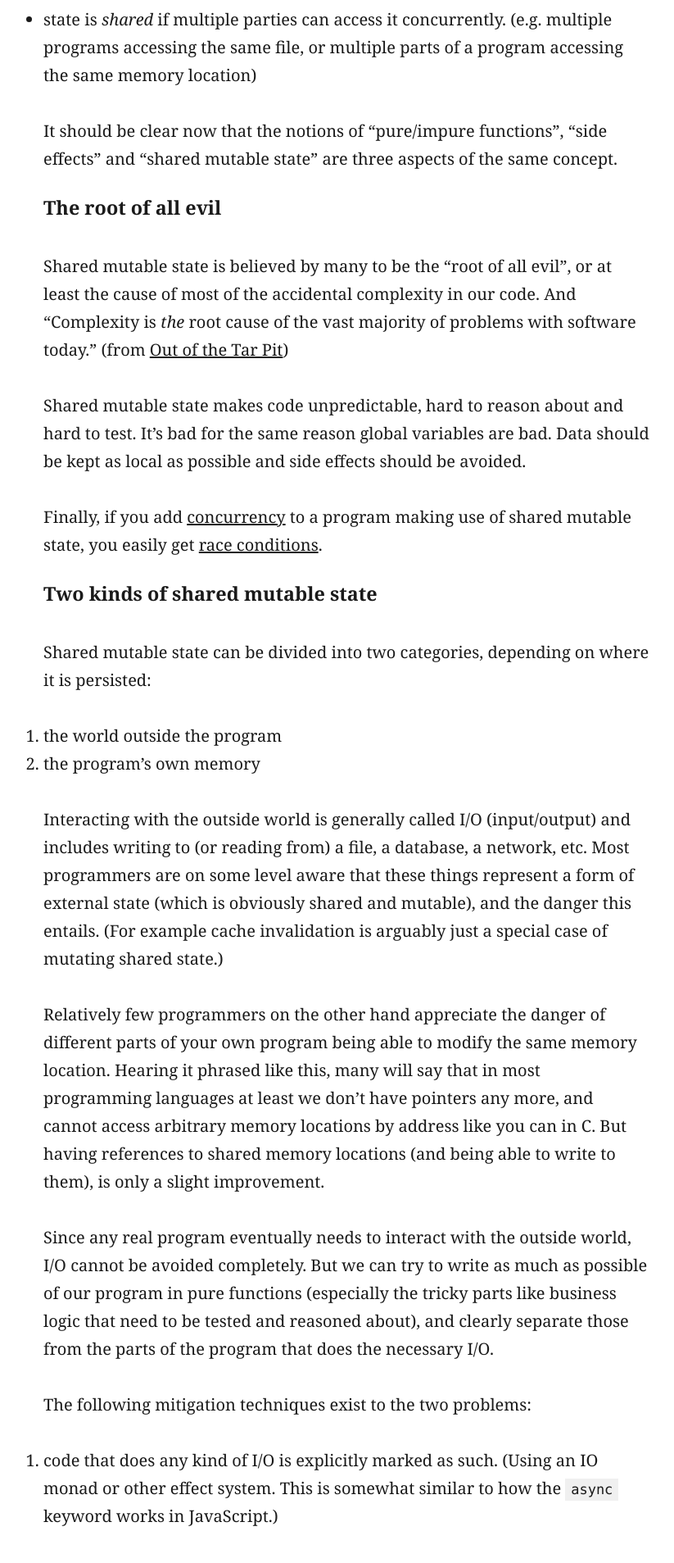
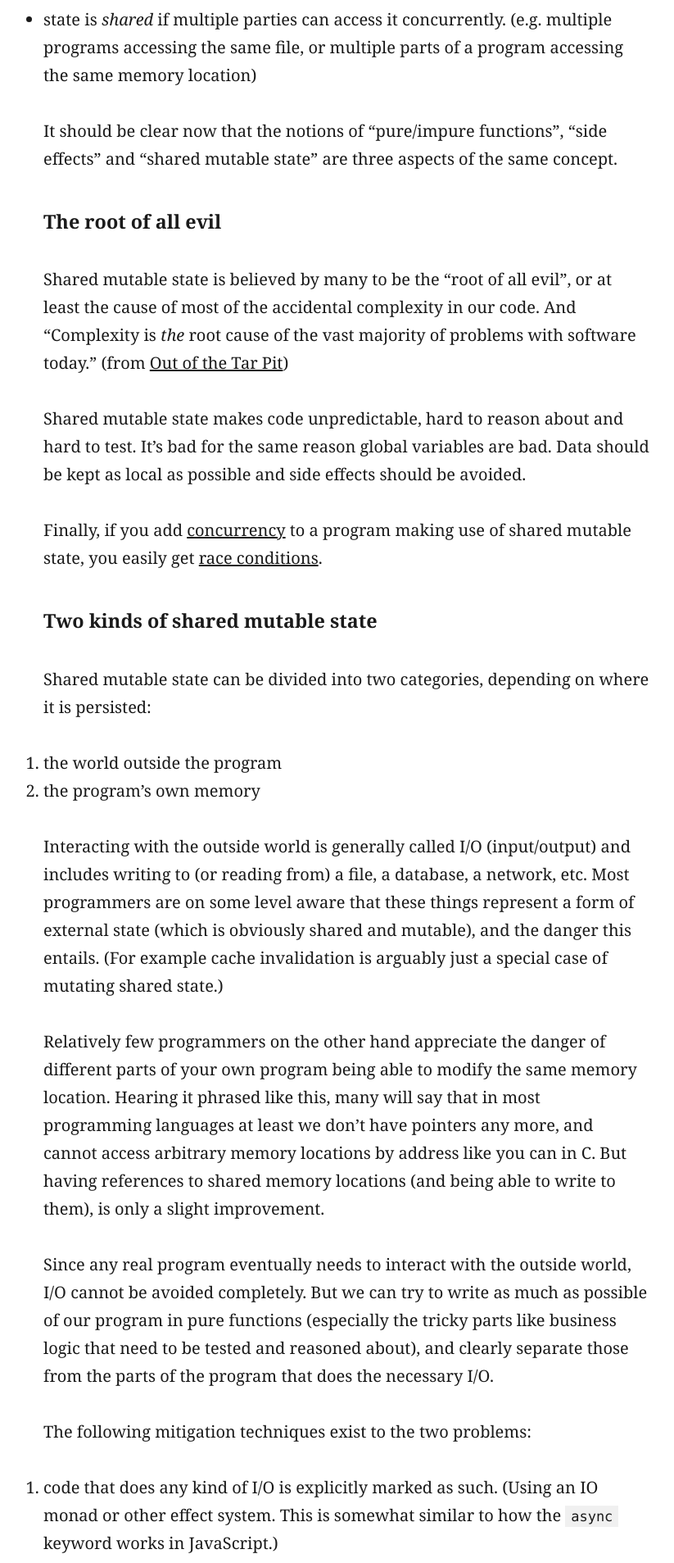
Before and after one commit to mb21/blog, a Jekyll site: the page built from _posts/2021-01-23-pure-functional-programming-and-shared-mutable-state.md, in a window 1280 px wide. Shown: the part 1838-3745 px from the top of the page at 82% size, without its empty margins (427-1250 px from the left). Built offline with Jekyll 4.4.1, drawn with Linux system fonts in a browser that asks for light colours.

Commit message:
Tune CSS

```diff
--- a/css/site.scss
+++ b/css/site.scss
@@ -31,7 +31,7 @@
   }
 }
 
-p {
+p, h1, h2, h3, h4, h5, h6 {
   margin-top: 1.7em;
 }
 a {
@@ -45,7 +45,10 @@
 }
 ol, ul {
   margin-top: 1.7em;
-  padding-left: 0;
+  padding-left: 1.2em;
+  @media (min-width: 1000px) {
+    padding-left: 0;
+  }
 }
 li > ol, li > ul {
   margin-top: 0;
```
